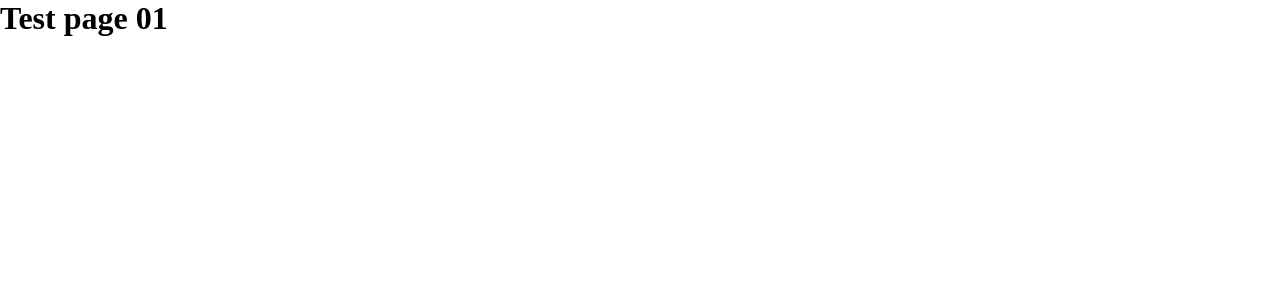
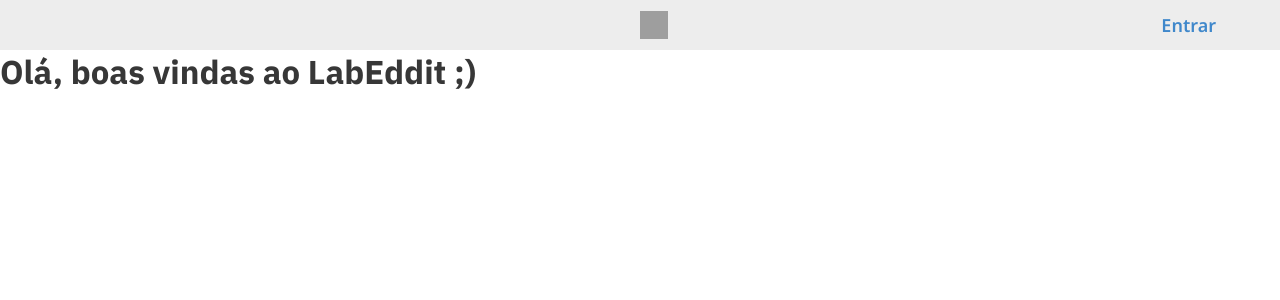
Before and after one commit to ffernanda85/projeto-labeddit-front, a React (Vite) app: page / in a window 1280 px wide. Shown: the top 300 px of the page. Built offline with nearby package versions, Linux system fonts and the light colour scheme; grey boxes are pictures that could not be loaded.

Commit message:
feat: started signup page

```diff
--- a/index.html
+++ b/index.html
@@ -3,6 +3,12 @@
   <head>
     <meta charset="UTF-8" />
     <meta name="viewport" content="width=device-width, initial-scale=1.0" />
+    <link rel="preconnect" href="https://fonts.googleapis.com">
+    <link rel="preconnect" href="https://fonts.gstatic.com" crossorigin>
+    <link href="https://fonts.googleapis.com/css2?family=IBM+Plex+Sans:wght@400;600;700&display=swap" rel="stylesheet">
+    <link rel="preconnect" href="https://fonts.googleapis.com">
+    <link rel="preconnect" href="https://fonts.gstatic.com" crossorigin>
+    <link href="https://fonts.googleapis.com/css2?family=Noto+Sans:wght@400;500;600;700&display=swap" rel="stylesheet">
     <title>Labeddit</title>
   </head>
   <body>
--- a/src/App.jsx
+++ b/src/App.jsx
@@ -1,9 +1,10 @@
+import { SignupPage } from "./pages/signup/SignupPage";
 
 function App() {
 
   return (
     <>
-      <h1>Test page 01</h1>
+      <SignupPage/>
     </>
   )
 }
--- /dev/null
+++ b/src/pages/signup/SignupPage.jsx
@@ -0,0 +1,16 @@
+import * as s from "./styleSignup"
+
+export function SignupPage() {
+  return (
+    <s.Container>
+      <s.Header>
+         <s.ImgLogo
+            src="https://uploaddeimagens.com.br/images/004/613/727/full/Group_3_%281%29.png?1695155531"
+            alt="logo-labeddit"
+          />
+          <s.SubTitle>Entrar</s.SubTitle>
+      </s.Header>
+        <s.Title>Olá, boas vindas ao LabEddit ;)</s.Title>
+    </s.Container>
+  );
+}
--- /dev/null
+++ b/src/pages/signup/styleSignup.jsx
@@ -0,0 +1,38 @@
+import styled from "styled-components";
+
+export const Container = styled.div`
+    display: flex;
+    flex-direction: column;
+`
+
+export const Header = styled.header`
+  display: flex;
+  gap: 30px;
+  position: relative;
+  display: flex;
+  align-items: center;
+  background-color: #ededed;
+  width: 100%;
+  height: 50px;
+`
+export const ImgLogo = styled.img`
+  width: 28.02px;
+  height: 28.64px;
+  position: absolute;
+  left: 50%;
+`;
+export const SubTitle = styled.p`
+  color: #4088cb;
+  font-family: "Noto Sans", sans-serif;
+  font-weight: 600;
+  font-size: 1.125rem;
+  position: absolute;
+  right: 5%;
+`;
+export const Title = styled.h1`
+  color: #373737;
+  font-family: "IBM Plex Sans", sans-serif;
+  font-weight: 700;
+  font-size: 2.0625rem;
+  /* text-align: left; */
+`;
```
